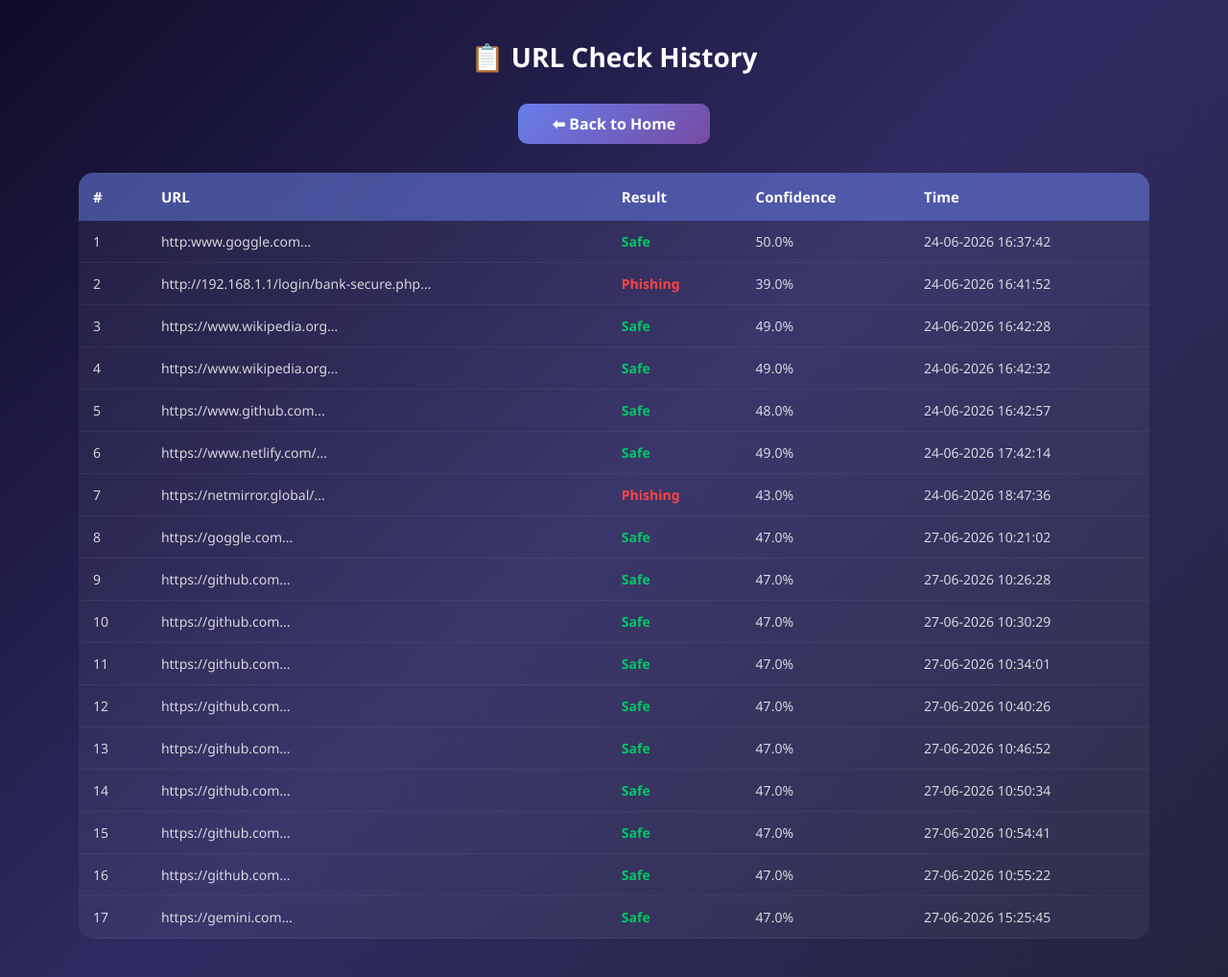
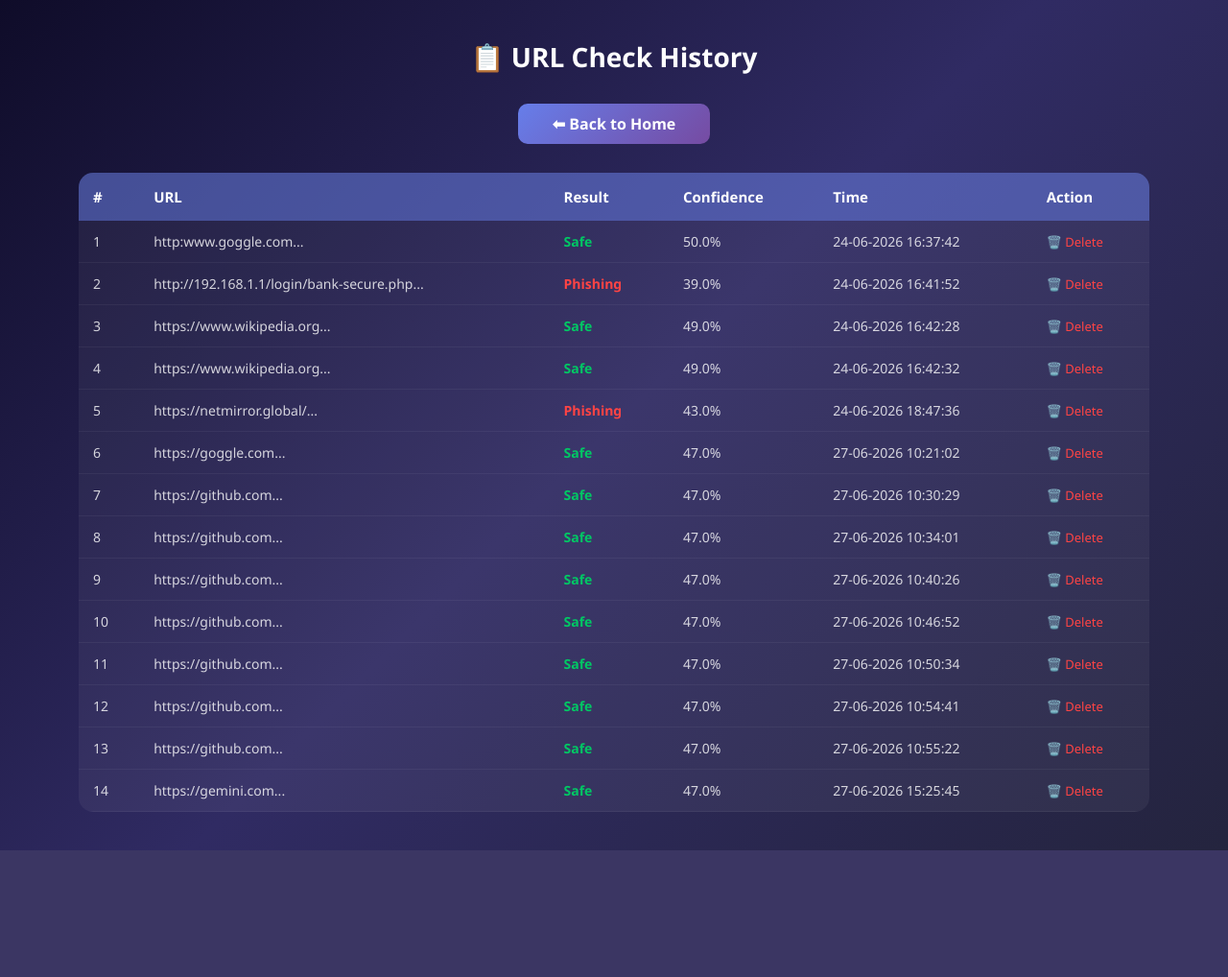
Before and after one commit to muktathorat-dev/AI-phishing-website-detector, a Flask app: page /history in a window 1280 px wide. Shown: the whole page at 96% size. After the commit the page ends 886 px from the top, so only its background shows below. Run offline with Flask 3, Linux system fonts and the light colour scheme; parts of the project's set-up code (start-up, migrations or seed data) failed here and were passed over; some libraries are stand-ins or nearby versions.

Commit message:
Add delete history feature

```diff
--- a/app.py
+++ b/app.py
@@ -1,5 +1,5 @@
+from flask import Flask, request, render_template, jsonify, redirect
 from flask_cors import CORS
-from flask import Flask, request, render_template, jsonify
 import pickle
 import pandas as pd
 import re
@@ -19,7 +19,7 @@ df = pd.read_csv('dataset.csv')
 df = df.drop(['url', 'status'], axis=1)
 feature_columns = df.columns.tolist()
 
-# Load history from file
+# History file
 HISTORY_FILE = 'history.json'
 
 def load_history():
@@ -73,6 +73,7 @@ def history_page():
 def stats():
     history = load_history()
     return render_template('stats.html', history=history)
+
 @app.route('/get_stats')
 def get_stats():
     history = load_history()
@@ -84,6 +85,14 @@ def get_stats():
         'safe': safe,
         'phishing': phishing
     })
+
+@app.route('/delete/<int:index>')
+def delete_history(index):
+    history = load_history()
+    if 0 <= index < len(history):
+        history.pop(index)
+        save_history(history)
+    return redirect('/history')
 
 @app.route('/about')
 def about():
@@ -106,7 +115,6 @@ def predict():
         score = round(probability[1] * 100, 2)
         status = "Safe"
 
-    # Load, update and save history
     history = load_history()
     history.append({
         'url': url,
--- a/templates/history.html
+++ b/templates/history.html
@@ -75,6 +75,7 @@
                 <th>Result</th>
                 <th>Confidence</th>
                 <th>Time</th>
+                <th>Action</th>
             </tr>
         </thead>
         <tbody>
@@ -90,6 +91,15 @@
                     </td>
                     <td>{{ item.confidence }}</td>
                     <td>{{ item.time }}</td>
+                    <td>
+    <a href="/delete/{{ loop.index0 }}"
+       style="color: #ff4444;
+              text-decoration: none;
+              font-size: 13px;
+              cursor: pointer;">
+        🗑️ Delete
+    </a>
+</td>
                 </tr>
                 {% endfor %}
             {% else %}
```
Also changed, not shown: history.json (+1 -1 lines).
